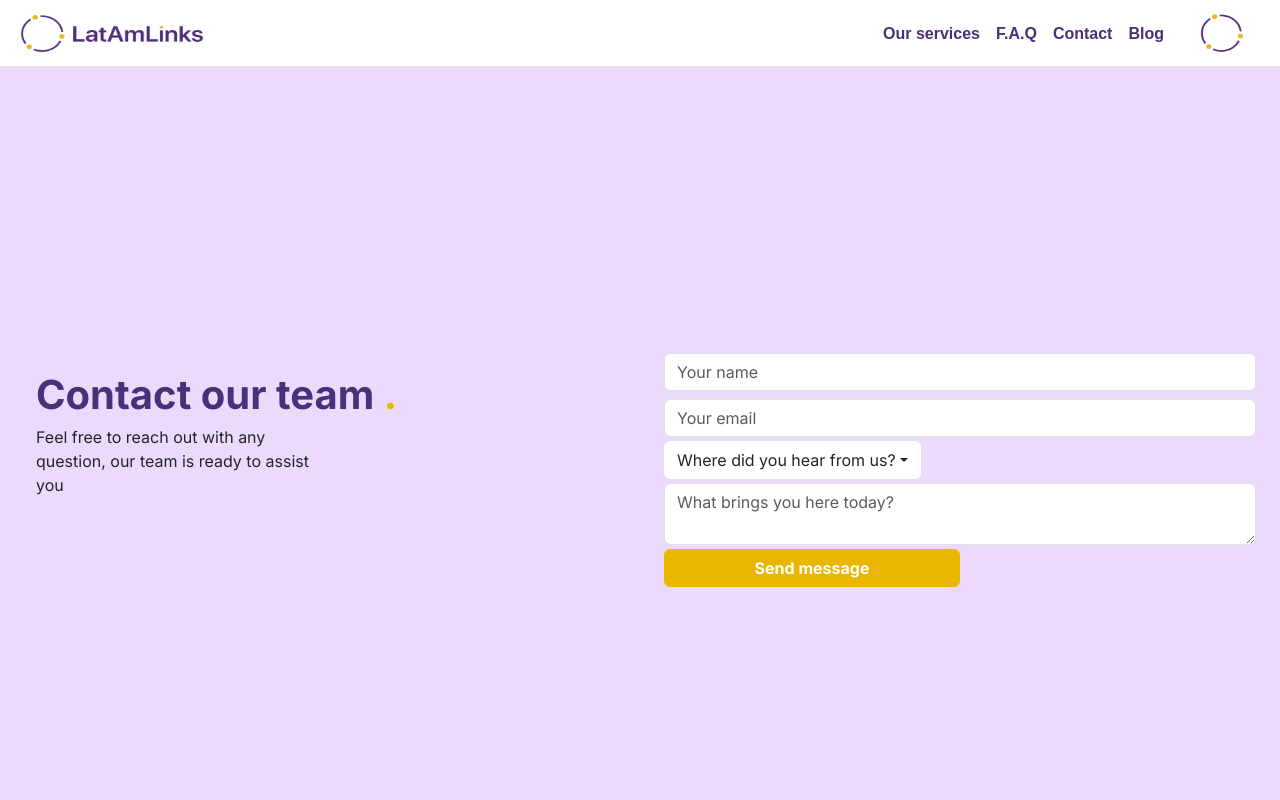
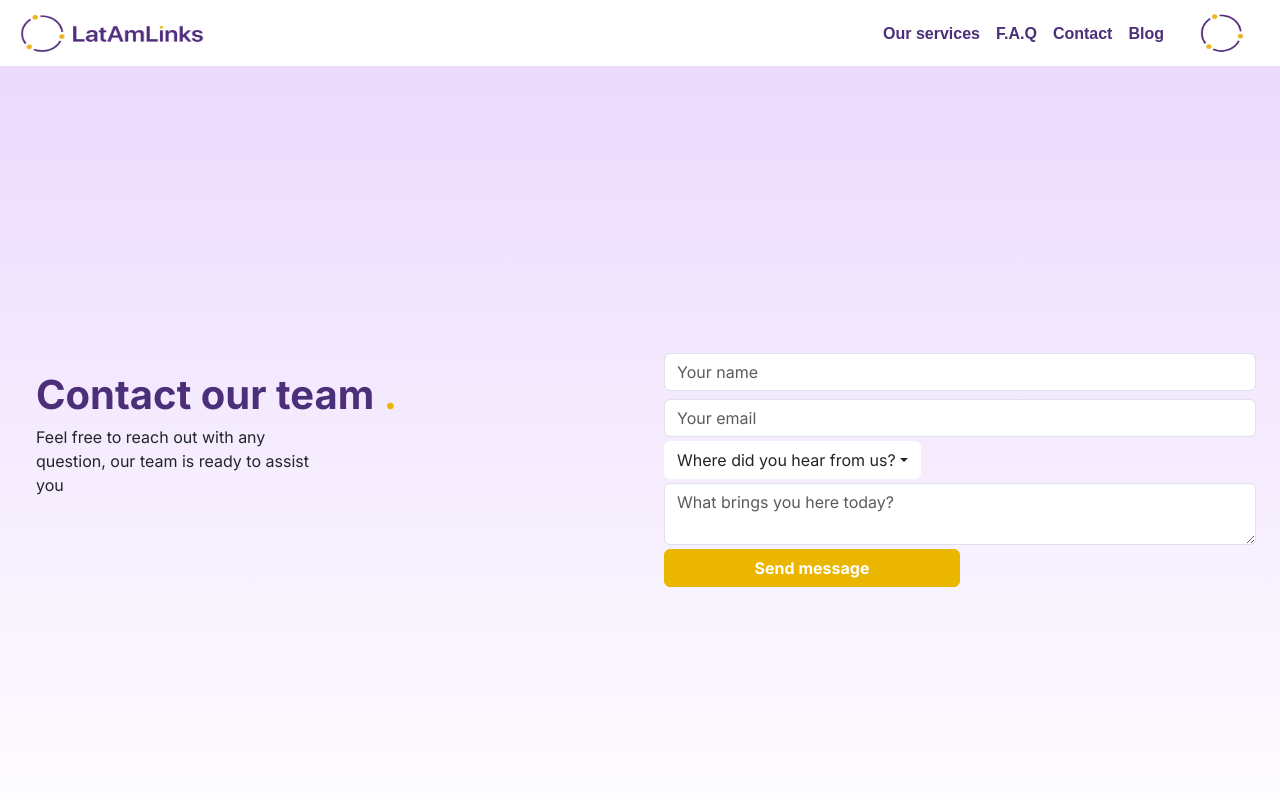
Before and after one commit to LATAMLINKS/LATAMLINKS.github.io, a Next.js app: page /ContactUs in a window 1280 px wide. Shown: the top 800 px of the page. Built offline with nearby package versions, Linux system fonts and the light colour scheme.

Commit message:
contact us

```diff
--- a/src/app/ContactUs/page.tsx
+++ b/src/app/ContactUs/page.tsx
@@ -1,9 +1,10 @@
 import React from "react";
+import styles from "@/assets/css/home/styles.module.css";
 
 export default function ContactUs() {
   return (
-    <div className="bg-gradient-primary">
-      <section className="bg-third py-4 py-md-0 vh-100 d-flex align-items-center">
+    <div className={styles.simpleBg}>
+      <section className="py-4 py-md-0 vh-100 d-flex align-items-center">
         <div className="container-fluid">
           <div className="row">
             <div className="col-12 col-md-6">
```
